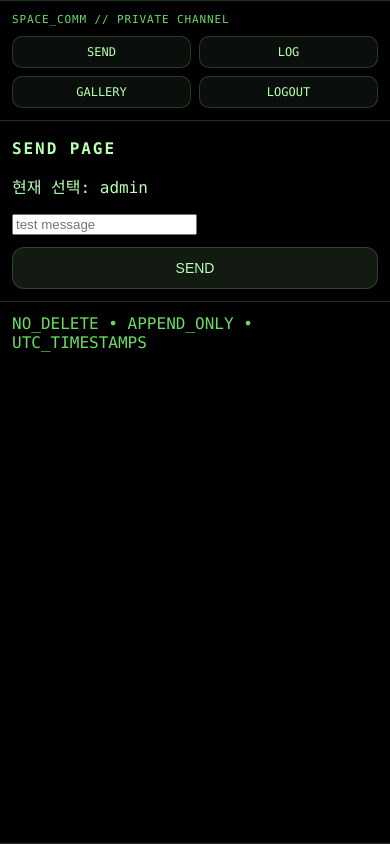
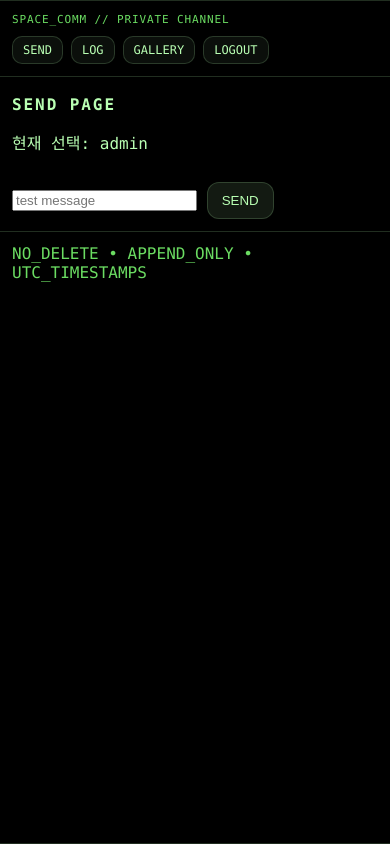
Before and after one commit to aete0417-dev/space-comm, a Flask app: page /send in a window 390 px wide. Run offline with Flask 3, Linux system fonts and the light colour scheme; the visitor is signed in with stand-in values (Sample User, id 1).

Commit message:
Fix log page and update styles

```diff
--- a/static/style.css
+++ b/static/style.css
@@ -203,24 +203,22 @@ button:hover { filter: brightness(1.2); }
     font-size: 11px;
   }
 
+  /* 네비게이션은 원래대로 (1줄 유지) */
   .nav {
-    flex-wrap: wrap;
     gap: 8px;
+    overflow-x: auto;
   }
 
   .nav a {
-    padding: 8px 12px;
     font-size: 12px;
-    flex: 1;
-    text-align: center;
-    min-width: calc(50% - 4px);
+    white-space: nowrap;
   }
 
   h1 {
     font-size: 16px;
   }
 
-  /* 로그 메시지 모바일 최적화 */
+  /* 로그 메시지 모바일 최적화 (이 부분은 마음에 드신다고 하셨으니 유지) */
   .log {
     max-height: 60vh;
   }
@@ -246,17 +244,12 @@ button:hover { filter: brightness(1.2); }
     margin-top: 4px;
   }
 
-  /* 입력 필드 모바일 최적화 */
+  /* 입력 필드는 원래 스타일 유지 (width: 100%는 기본값) */
   .input {
-    font-size: 16px; /* iOS 자동 줌 방지 */
-    padding: 10px;
+    font-size: 16px; /* iOS 자동 줌 방지만 적용 */
   }
 
-  button {
-    width: 100%;
-    padding: 12px;
-    font-size: 14px;
-  }
+  /* 버튼도 원래대로 (width: 100% 제거) */
 
   /* 갤러리 모바일 최적화 */
   .gallery {
@@ -275,6 +268,10 @@ button:hover { filter: brightness(1.2); }
 
 /* 작은 모바일 (iPhone SE 등) */
 @media (max-width: 375px) {
+  .nav {
+    gap: 6px;
+  }
+
   .nav a {
     padding: 6px 8px;
     font-size: 11px;
```
